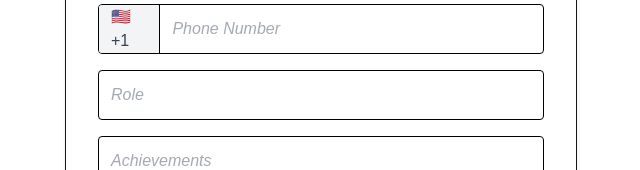
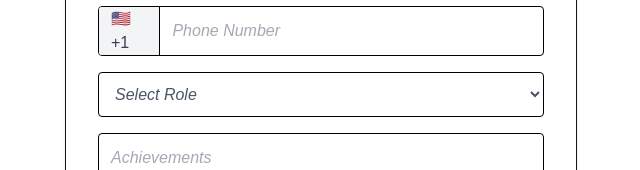
Before and after one commit to hussain-monstrum/elevate-ai, a Next.js app: page /admin/generateLink in a window 1280 px wide. Shown: the part 317-487 px from the top of the page, without its empty margins (319-959 px from the left). Built offline with nearby package versions, Linux system fonts and the light colour scheme; no server answers.

Commit message:
added dropdown on generate link page

```diff
--- a/src/app/admin/generateLink/page.tsx
+++ b/src/app/admin/generateLink/page.tsx
@@ -21,7 +21,7 @@ export default function GenerateLinkPage() {
   const [inviteLink, setInviteLink] = useState<string | null>(null);
 
   const handleChange = (
-    e: React.ChangeEvent<HTMLInputElement | HTMLTextAreaElement>,
+    e: React.ChangeEvent<HTMLInputElement | HTMLTextAreaElement | HTMLSelectElement>,
   ) => {
     const { name, value } = e.target;
 
@@ -126,14 +126,23 @@ export default function GenerateLinkPage() {
           />
         </div>
 
-        <input
+        <select
           name="role"
-          placeholder="Role"
           value={form.role}
           onChange={handleChange}
           required
-          className="w-full border p-3 border-black rounded italic text-gray-600"
-        />
+          aria-label="Role"
+          className="w-full border p-3 border-black rounded italic text-gray-600 bg-white"
+        >
+          <option value="" disabled>
+            Select Role
+          </option>
+          <option value="Founder">Fast-Track Approved</option>
+          <option value="Executive">Investor/VC</option>
+          <option value="Angel Investor">Angel Investor</option>
+          <option value="VC Partner">VC Partner</option>
+          <option value="Advisor">Advisor</option>
+        </select>
 
         <textarea
           name="achievements"
```
